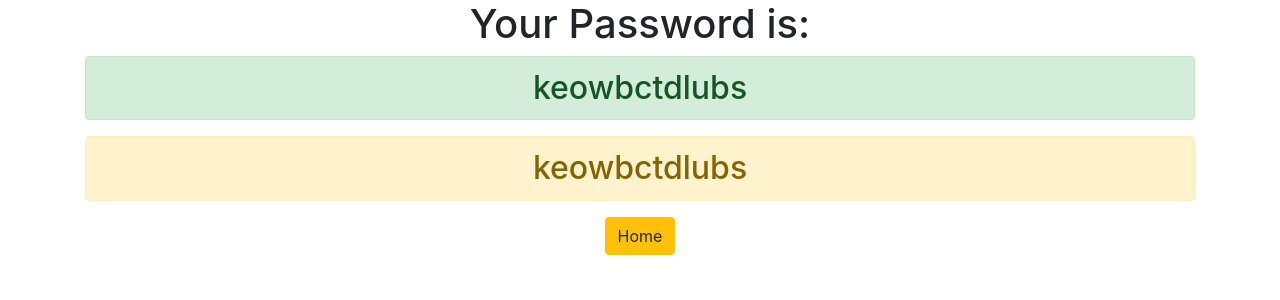
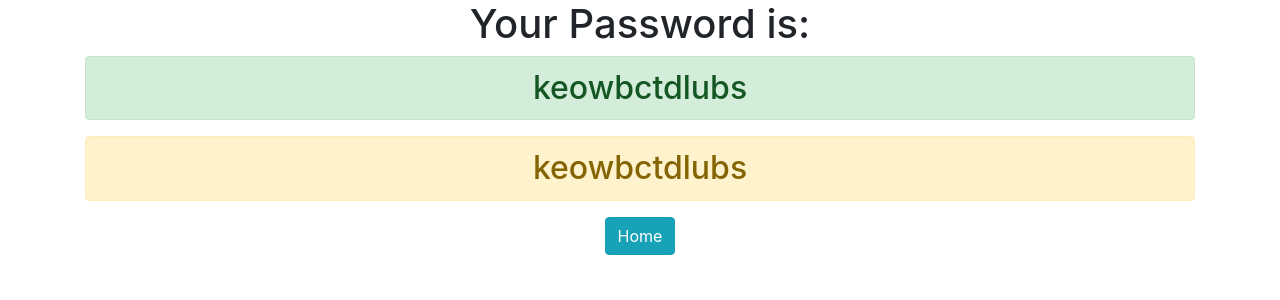
Before and after one commit to fotis979/django-password-generator, a Django app: page /password/ in a window 1280 px wide. Shown: the top 300 px of the page. Run offline with Django 3.2, Linux system fonts and the light colour scheme; some libraries are stand-ins or nearby versions.

Commit message:
I made some tweaks!

```diff
--- a/generator/templates/generator/password.html
+++ b/generator/templates/generator/password.html
@@ -5,5 +5,5 @@
     <h1> Your Password is: </h1>
     <h2 class="alert alert-success">{{ password }}</h1>
         <h2 class="alert alert-warning">{{ password }}</h1>
-    <a href="{% url 'home' %}" class="btn btn-warning">Home</a>
+    <a href="{% url 'home' %}" class="btn btn-info">Home</a>
 </div>
--- a/password_generetor/settings.py
+++ b/password_generetor/settings.py
@@ -20,7 +20,7 @@ BASE_DIR = os.path.dirname(os.path.dirname(os.path.abspath(__file__)))
 # See https://docs.djangoproject.com/en/3.0/howto/deployment/checklist/
 
 # SECURITY WARNING: keep the secret key used in production secret!
-SECRET_KEY = 'l7_thdr%q()d8ic42qnecpj4slb&b*1f(5y%ldq^+aa#7lynr2'
+SECRET_KEY = 'l7_thdr%q()d8ic42qnecpj4slb&b*1f(5y%ldq^+aa#7lynr2fotis'
 
 # SECURITY WARNING: don't run with debug turned on in production!
 DEBUG = True
```
